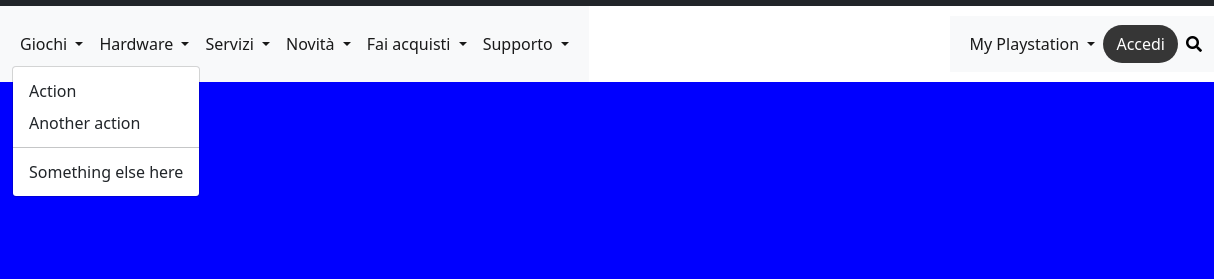
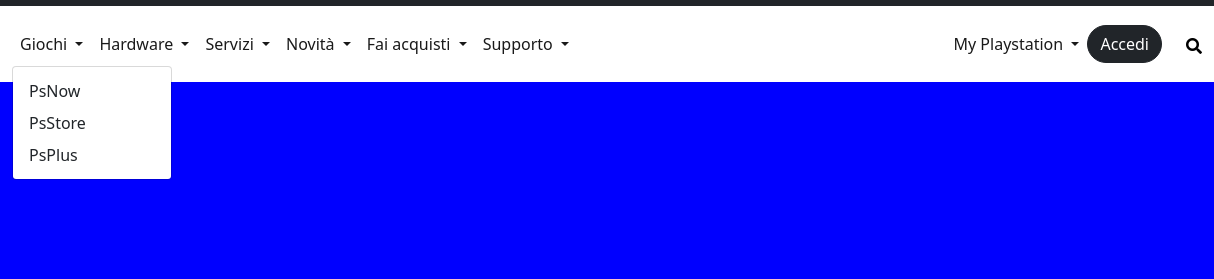
Before and after one commit to marianomarchionna/htmlcss-playstation, a plain HTML site: page index.html in a window 1280 px wide. Both pictures are taken after a click on the button "Giochi". Shown: the part 24-303 px from the top of the page, 66-1280 px from the left. Drawn offline with nearby package versions, Linux system fonts and the light colour scheme.

Commit message:
Header fixed

```diff
--- a/css/style.css
+++ b/css/style.css
@@ -21,12 +21,6 @@ i {
 
 .header-top img {
     height: 15px;
-}
-
-#accedi {
-    background-color: #363636;
-    color: white;
-    border-radius: 20px;
 }
 
 .header-bottom {
--- a/index.html
+++ b/index.html
@@ -18,14 +18,15 @@
                 <img src="img/sony_logo.svg" alt="Logo Sony">
             </div>
         </div>
-        <div class="header-bottom d-flex justify-content-between align-items-center">
-            <div class="nav-bottom-left">
-                <nav class="navbar navbar-expand-lg navbar-light bg-light">
+        <div class="header-bottom">
+            <nav class="navbar navbar-expand-lg navbar-light bg-white sticky-top">
                 <div class="container-fluid">
                     <a class="navbar-brand" href="#">
-                        <img src="img/play_logo.svg" alt="Logo Playstation">
+                        <img src="img/play_logo.svg" alt="play logo">
                     </a>
-
+                    <button class="navbar-toggler" type="button" data-bs-toggle="collapse" data-bs-target="#navbarSupportedContent" aria-controls="navbarSupportedContent" aria-expanded="false" aria-label="Toggle navigation">
+                    <span class="navbar-toggler-icon"></span>
+                    </button>
                     <div class="collapse navbar-collapse" id="navbarSupportedContent">
                         <ul class="navbar-nav me-auto mb-2 mb-lg-0">
                             <li class="nav-item dropdown">
@@ -33,10 +34,9 @@
                                     Giochi
                                 </a>
                                 <ul class="dropdown-menu" aria-labelledby="navbarDropdown">
-                                <li><a class="dropdown-item" href="#">Action</a></li>
-                                <li><a class="dropdown-item" href="#">Another action</a></li>
-                                <li><hr class="dropdown-divider"></li>
-                                <li><a class="dropdown-item" href="#">Something else here</a></li>
+                                    <li><a class="dropdown-item" href="#">PsNow</a></li>
+                                    <li><a class="dropdown-item" href="#">PsStore</a></li>
+                                    <li><a class="dropdown-item" href="#">PsPlus</a></li>
                                 </ul>
                             </li>
                             <li class="nav-item dropdown">
@@ -44,10 +44,9 @@
                                     Hardware
                                 </a>
                                 <ul class="dropdown-menu" aria-labelledby="navbarDropdown">
-                                <li><a class="dropdown-item" href="#">Action</a></li>
-                                <li><a class="dropdown-item" href="#">Another action</a></li>
-                                <li><hr class="dropdown-divider"></li>
-                                <li><a class="dropdown-item" href="#">Something else here</a></li>
+                                    <li><a class="dropdown-item" href="#">PsNow</a></li>
+                                    <li><a class="dropdown-item" href="#">PsStore</a></li>
+                                    <li><a class="dropdown-item" href="#">PsPlus</a></li>
                                 </ul>
                             </li>
                             <li class="nav-item dropdown">
@@ -55,10 +54,9 @@
                                     Servizi
                                 </a>
                                 <ul class="dropdown-menu" aria-labelledby="navbarDropdown">
-                                <li><a class="dropdown-item" href="#">Action</a></li>
-                                <li><a class="dropdown-item" href="#">Another action</a></li>
-                                <li><hr class="dropdown-divider"></li>
-                                <li><a class="dropdown-item" href="#">Something else here</a></li>
+                                    <li><a class="dropdown-item" href="#">PsNow</a></li>
+                                    <li><a class="dropdown-item" href="#">PsStore</a></li>
+                                    <li><a class="dropdown-item" href="#">PsPlus</a></li>
                                 </ul>
                             </li>
                             <li class="nav-item dropdown">
@@ -66,10 +64,9 @@
                                     Novità
                                 </a>
                                 <ul class="dropdown-menu" aria-labelledby="navbarDropdown">
-                                <li><a class="dropdown-item" href="#">Action</a></li>
-                                <li><a class="dropdown-item" href="#">Another action</a></li>
-                                <li><hr class="dropdown-divider"></li>
-                                <li><a class="dropdown-item" href="#">Something else here</a></li>
+                                    <li><a class="dropdown-item" href="#">PsNow</a></li>
+                                    <li><a class="dropdown-item" href="#">PsStore</a></li>
+                                    <li><a class="dropdown-item" href="#">PsPlus</a></li>
                                 </ul>
                             </li>
                             <li class="nav-item dropdown">
@@ -77,10 +74,9 @@
                                     Fai acquisti
                                 </a>
                                 <ul class="dropdown-menu" aria-labelledby="navbarDropdown">
-                                <li><a class="dropdown-item" href="#">Action</a></li>
-                                <li><a class="dropdown-item" href="#">Another action</a></li>
-                                <li><hr class="dropdown-divider"></li>
-                                <li><a class="dropdown-item" href="#">Something else here</a></li>
+                                    <li><a class="dropdown-item" href="#">PsNow</a></li>
+                                    <li><a class="dropdown-item" href="#">PsStore</a></li>
+                                    <li><a class="dropdown-item" href="#">PsPlus</a></li>
                                 </ul>
                             </li>
                             <li class="nav-item dropdown">
@@ -88,46 +84,29 @@
                                     Supporto
                                 </a>
                                 <ul class="dropdown-menu" aria-labelledby="navbarDropdown">
-                                <li><a class="dropdown-item" href="#">Action</a></li>
-                                <li><a class="dropdown-item" href="#">Another action</a></li>
-                                <li><hr class="dropdown-divider"></li>
-                                <li><a class="dropdown-item" href="#">Something else here</a></li>
+                                    <li><a class="dropdown-item" href="#">PsNow</a></li>
+                                    <li><a class="dropdown-item" href="#">PsStore</a></li>
+                                    <li><a class="dropdown-item" href="#">PsPlus</a></li>
                                 </ul>
                             </li>
                         </ul>
-                    </div>
-                    </div>
-                </nav>
-            </div>
-            <div class="nav-bottom-right">
-                <nav class="navbar navbar-expand-lg navbar-light bg-light">
-                    <div class="container-fluid">
-                    <button class="navbar-toggler" type="button" data-bs-toggle="collapse" data-bs-target="#navbarSupportedContent" aria-controls="navbarSupportedContent" aria-expanded="false" aria-label="Toggle navigation">
-                        <span class="navbar-toggler-icon"></span>
-                    </button>
-                    <div class="collapse navbar-collapse" id="navbarSupportedContent">
-
-                            <ul class="navbar-nav d-flex align-items-center me-auto mb-2 mb-lg-0">
+                        <div class="d-flex flex-column flex-lg-row align-items-start align-items-xl-center">
+                            <ul class="navbar-nav me-auto mb-2 mb-lg-0">
                                 <li class="nav-item dropdown">
                                     <a class="nav-link active dropdown-toggle" href="#" id="navbarDropdown" role="button" data-bs-toggle="dropdown" aria-expanded="false">
                                         My Playstation
                                     </a>
                                     <ul class="dropdown-menu" aria-labelledby="navbarDropdown">
-                                    <li><a class="dropdown-item" href="#">Action</a></li>
-                                    <li><a class="dropdown-item" href="#">Another action</a></li>
-                                    <li><hr class="dropdown-divider"></li>
-                                    <li><a class="dropdown-item" href="#">Something else here</a></li>
-                                    </ul>
-                                </li>
-                                <li>
-                                    <button type="button" id="accedi" class="btn">Accedi</button>
-                                </li>
-                                <li class="ms-2">
-                                    <a href="#"><i class="fas fa-search"></i></a>
-                                </li>
+                                        <li><a class="dropdown-item" href="#">PsNow</a></li>
+                                        <li><a class="dropdown-item" href="#">PsStore</a></li>
+                                        <li><a class="dropdown-item" href="#">PsPlus</a></li>
                                     </ul>
                                 </li>
                             </ul>
+                            <button type="button" class="btn btn-dark rounded-pill me-4 mb-3 mb-lg-0">Accedi</button>
+                            <i class="bi bi-search fs-4"></i>
+                            <a href="#"><i class="mt-2 fas fa-search"></i></a>
+                        </div>
                     </div>
                 </div>
             </nav>
```
Lines whose indentation alone changed are shown as unchanged.
